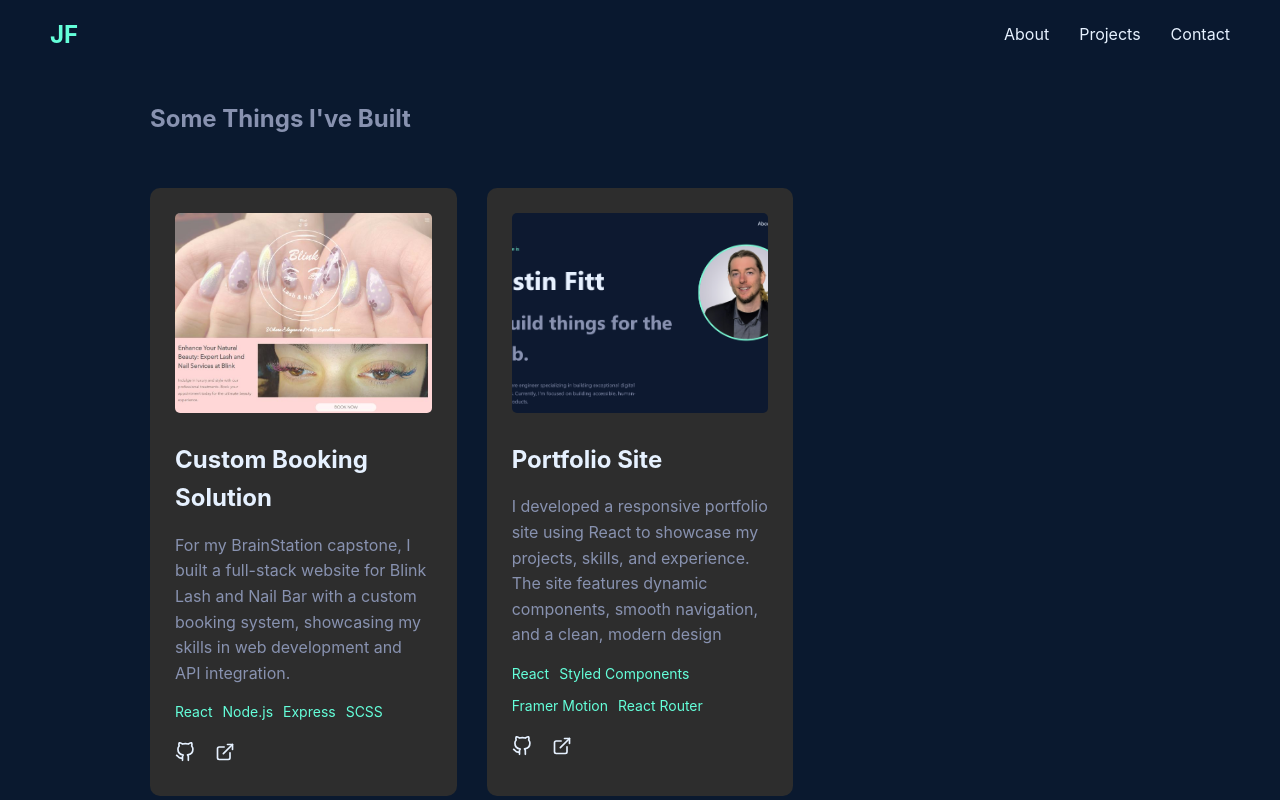
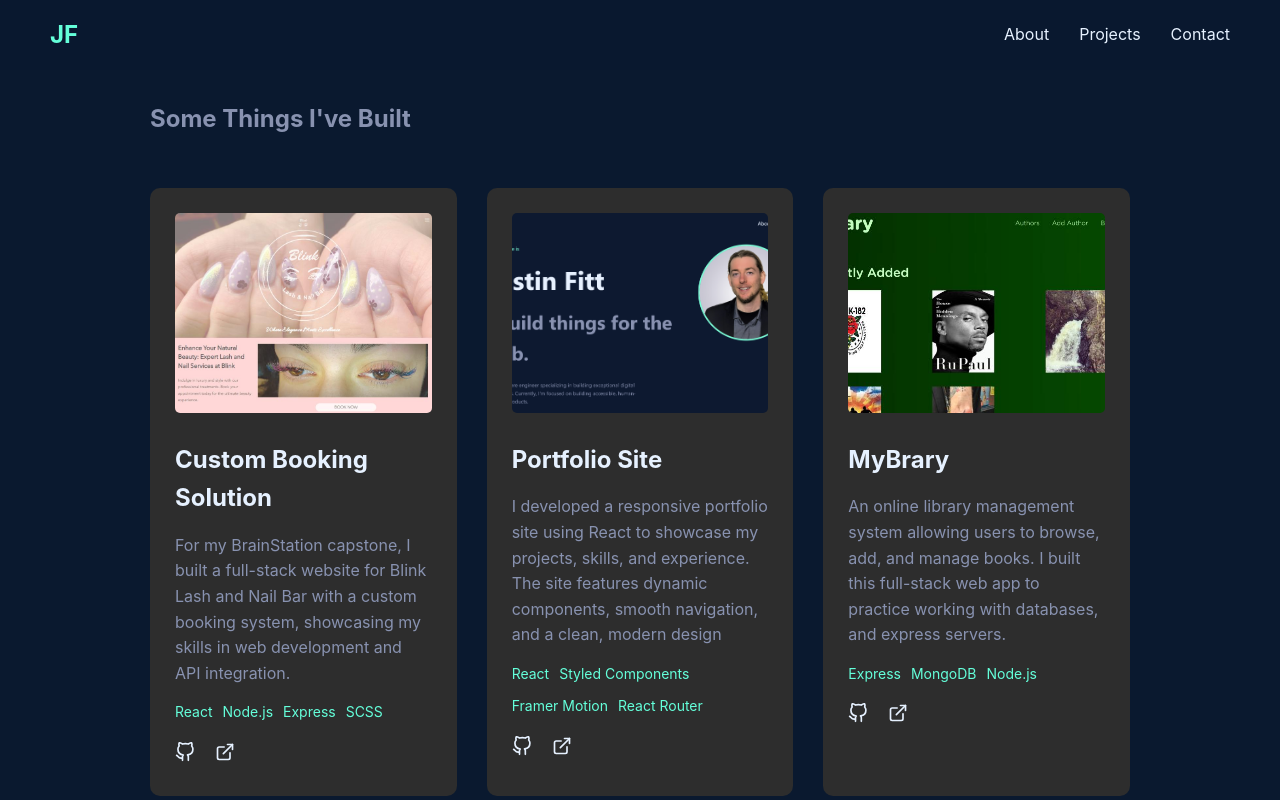
Before and after one commit to jfitt149/portfolio, a React (Vite) app: page /projects in a window 1280 px wide. Shown: the top 800 px of the page. Built offline with nearby package versions, Linux system fonts and the light colour scheme.

Commit message:
add mybrry project

```diff
--- a/src/data/portfolioData.js
+++ b/src/data/portfolioData.js
@@ -18,15 +18,15 @@ export const projects = [
       liveUrl: "https://justinfitt.ca/",
       image: "/portfolio_screenshot.png"
     },
-    // {
-    //   id: 3,
-    //   title: "MyBrary",
-    //   description: "Real-time chat application with AI-powered responses",
-    //   technologies: ["React", "Socket.io", "OpenAI API", "Express"],
-    //   githubUrl: "https://github.com/jfitt149/Mybrary",
-    //   liveUrl: "https://mybrary-6zgy.onrender.com/",
-    //   image: "/assets/project3.jpg"
-    // }
+    {
+      id: 3,
+      title: "MyBrary",
+      description: "An online library management system allowing users to browse, add, and manage books. I built this full-stack web app to practice working with databases, and express servers.",
+      technologies: ["Express", "MongoDB", "Node.js"],
+      githubUrl: "https://github.com/jfitt149/Mybrary",
+      liveUrl: "https://mybrary-6zgy.onrender.com/",
+      image: "/mybrary.jpg"
+    }
   ];
 
   export const skills = [
```
Also changed, not shown: public/mybrary.png (added).
